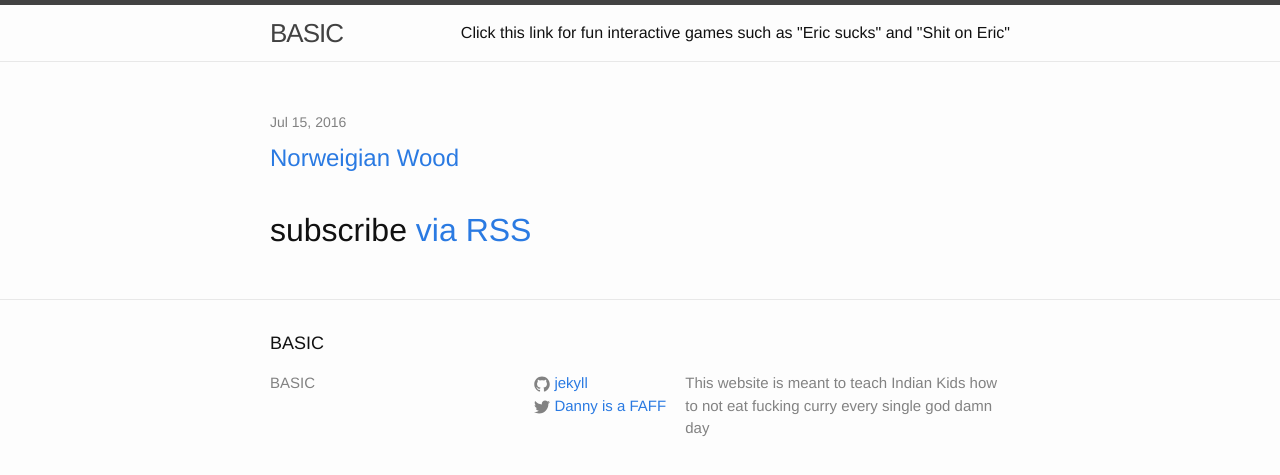
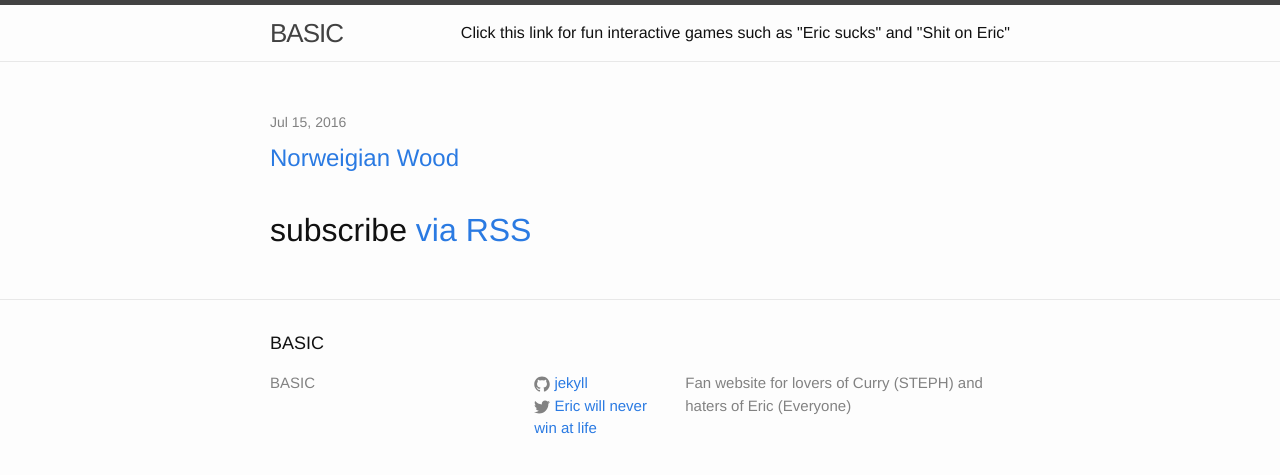
Before and after one commit to pepe454/pepe454.github.io, a Jekyll site: the page built from index.html, in a window 1280 px wide. Shown: the top 475 px of the page. Built offline with Jekyll 4.4.1, drawn with Linux system fonts in a browser that asks for light colours.

Commit message:
Update _config.yml

```diff
--- a/_config.yml
+++ b/_config.yml
@@ -9,10 +9,10 @@
 title: BASIC
 mail_to: eric@hilhorst.us
 description: > # this means to ignore newlines until "baseurl:"
-  This website is meant to teach Indian Kids how to not eat fucking curry every single god damn day
+  Fan website for lovers of Curry (STEPH) and haters of Eric (Everyone)
 baseurl: "" # the subpath of your site, e.g. /blog
 url: "http://yourdomain.com" # the base hostname & protocol for your site
-twitter_username: Danny is a FAFF
+twitter_username: Eric will never win at life
 github_username:  jekyll
 
 # Build settings
```
